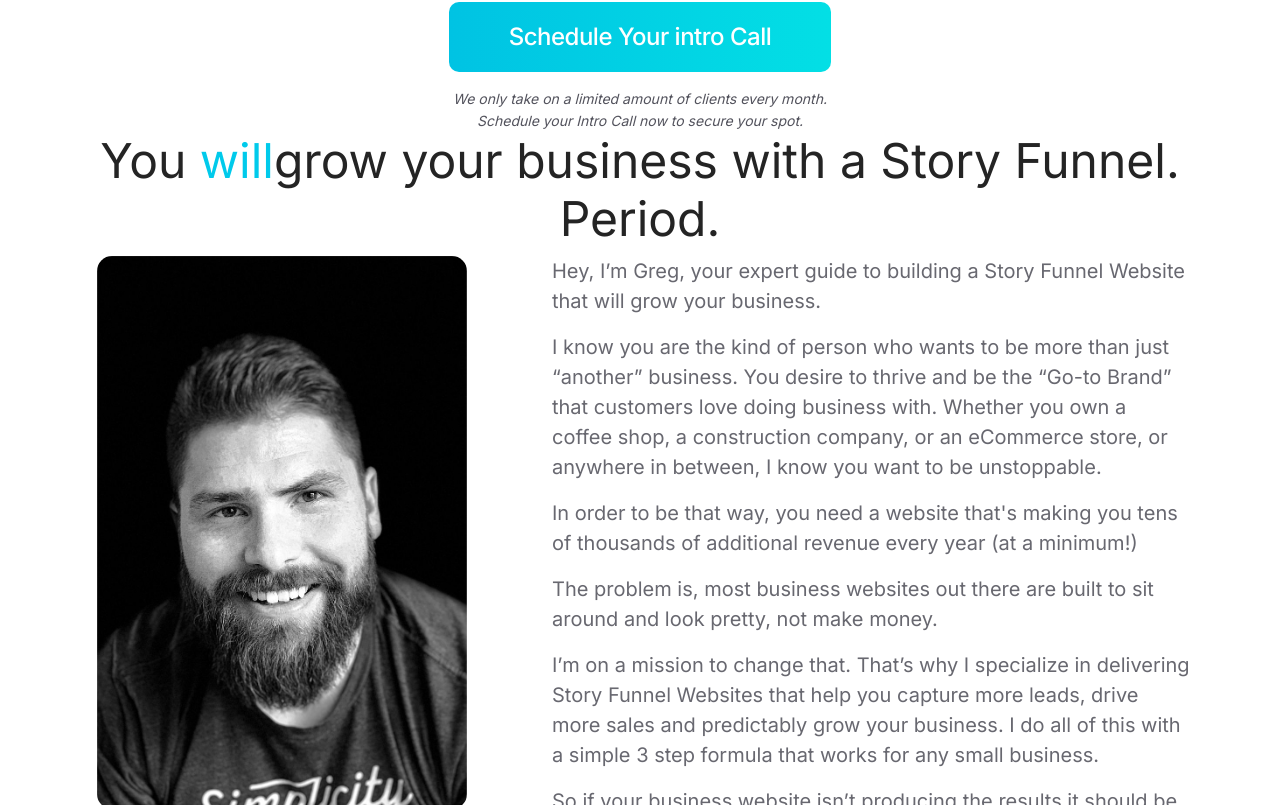
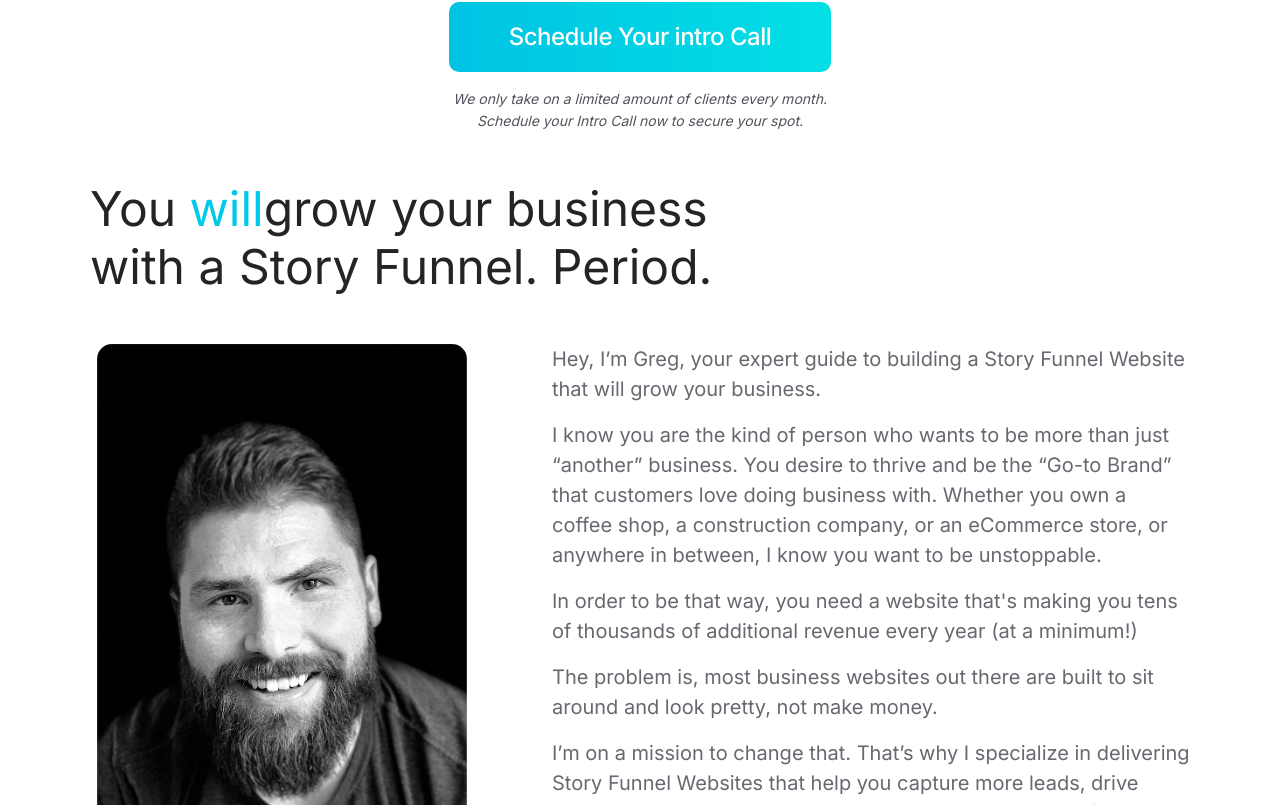
Before and after one commit to PetejStone/champkid-react, a React (Create React App) app: page / in a window 1280 px wide. Shown: the part 5855-6660 px from the top of the page. Built offline with nearby package versions, Linux system fonts and the light colour scheme.

Commit message:
fixed heading two

```diff
--- a/src/components/Greg.scss
+++ b/src/components/Greg.scss
@@ -2,6 +2,18 @@
     width: 370px;
     max-width: 100%;
     border-radius: 15px;
+}
+
+.greg-container {
+    margin-top: 3rem;
+    h2 {
+        font-size: 48px;
+        color: #242424;
+        text-align: left;
+        width: 700px;
+        margin-bottom: 3rem;
+
+    }
 }
 
 .stat-bold {
```
